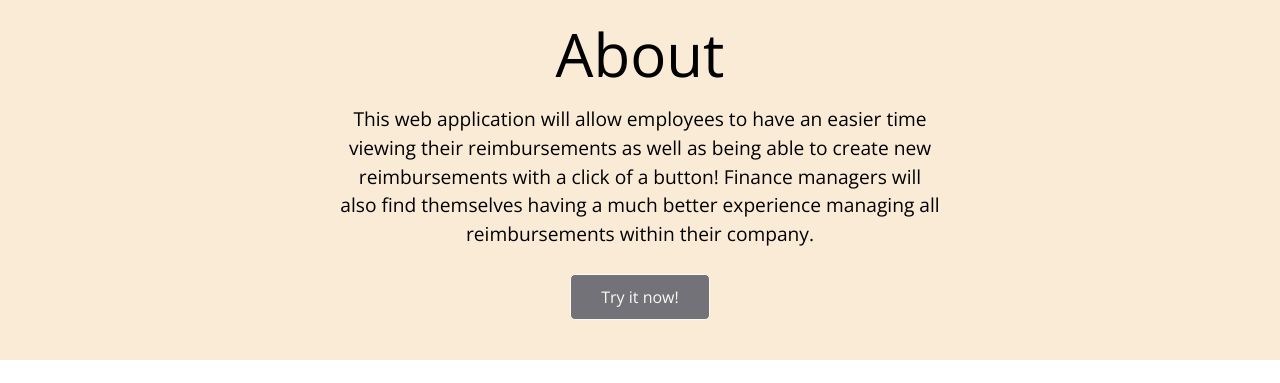
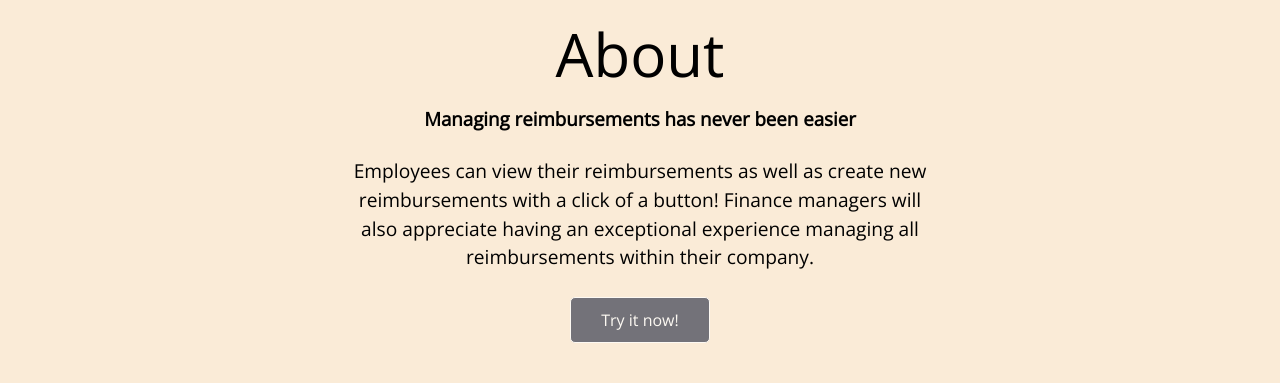
Before and after one commit to 220627/project1-kevintrinh388, a plain HTML site: page Frontend/index.html in a window 1280 px wide. Shown: the part 822-1205 px from the top of the page. Before the commit the page ends 1182 px from the top, so only its background shows below. Drawn offline with nearby package versions, Linux system fonts and the light colour scheme.

Commit message:
updated home page description

```diff
--- a/Frontend/index.html
+++ b/Frontend/index.html
@@ -15,18 +15,19 @@
       <div class="content">
         <h1>Employee Reimbursement System</h1>
         <h3>Introducing an innovative solution to reimbursement management</h3>
-        <a href="#about" class="btn">Read More</a>
+        <a href="#desc" class="btn">Read More</a>
       </div>
     </section>
 
     <section id="about">
       <h1>About</h1>
-      <p>
-        This web application will allow employees to have an easier time viewing
-        their reimbursements as well as being able to create new reimbursements
-        with a click of a button! Finance managers will also find themselves
-        having a much better experience managing all reimbursements within their
-        company.
+      <h3>Managing reimbursements has never been easier</h3>
+      <br />
+      <p id="desc">
+        Employees can view their reimbursements as well as create new
+        reimbursements with a click of a button! Finance managers will also
+        appreciate having an exceptional experience managing all reimbursements
+        within their company.
       </p>
       <a href="./login.html" class="btn">Try it now!</a>
     </section>
```
Also changed, not shown: P1Template/logs.txt.
